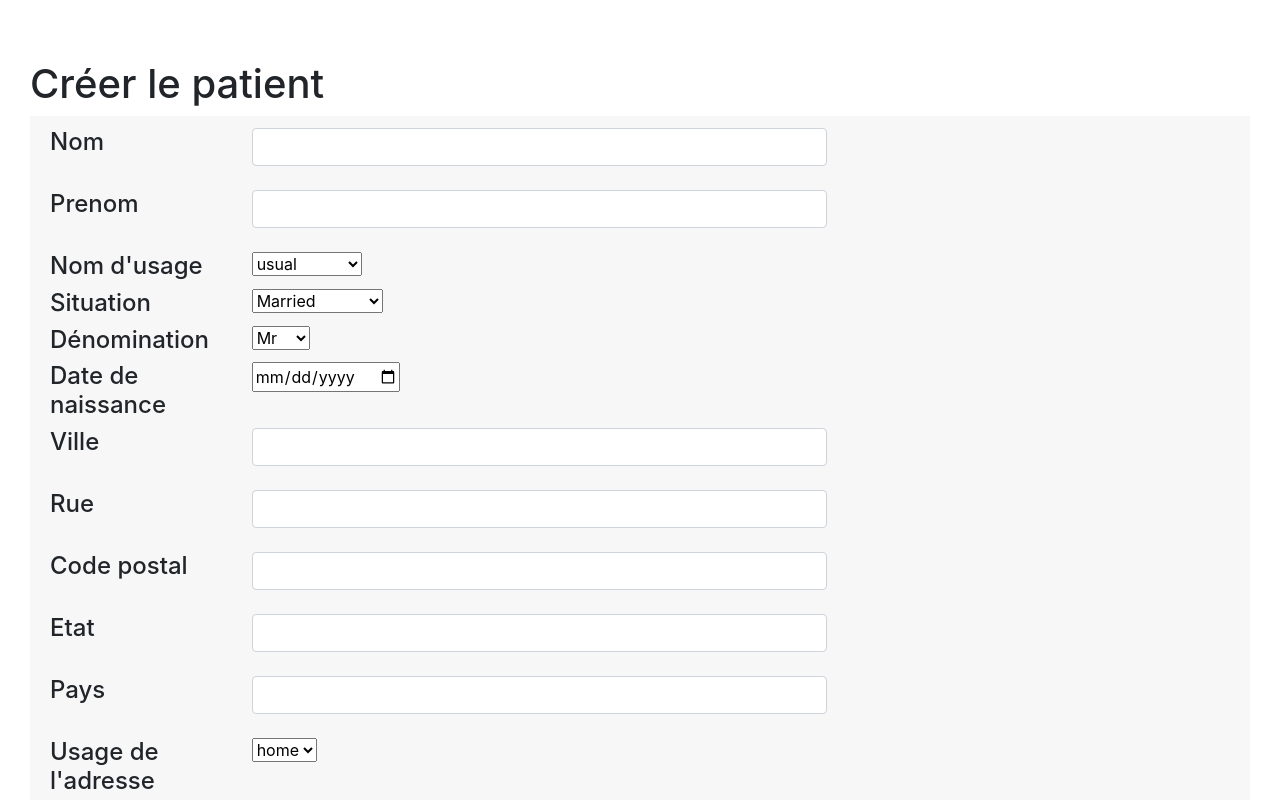
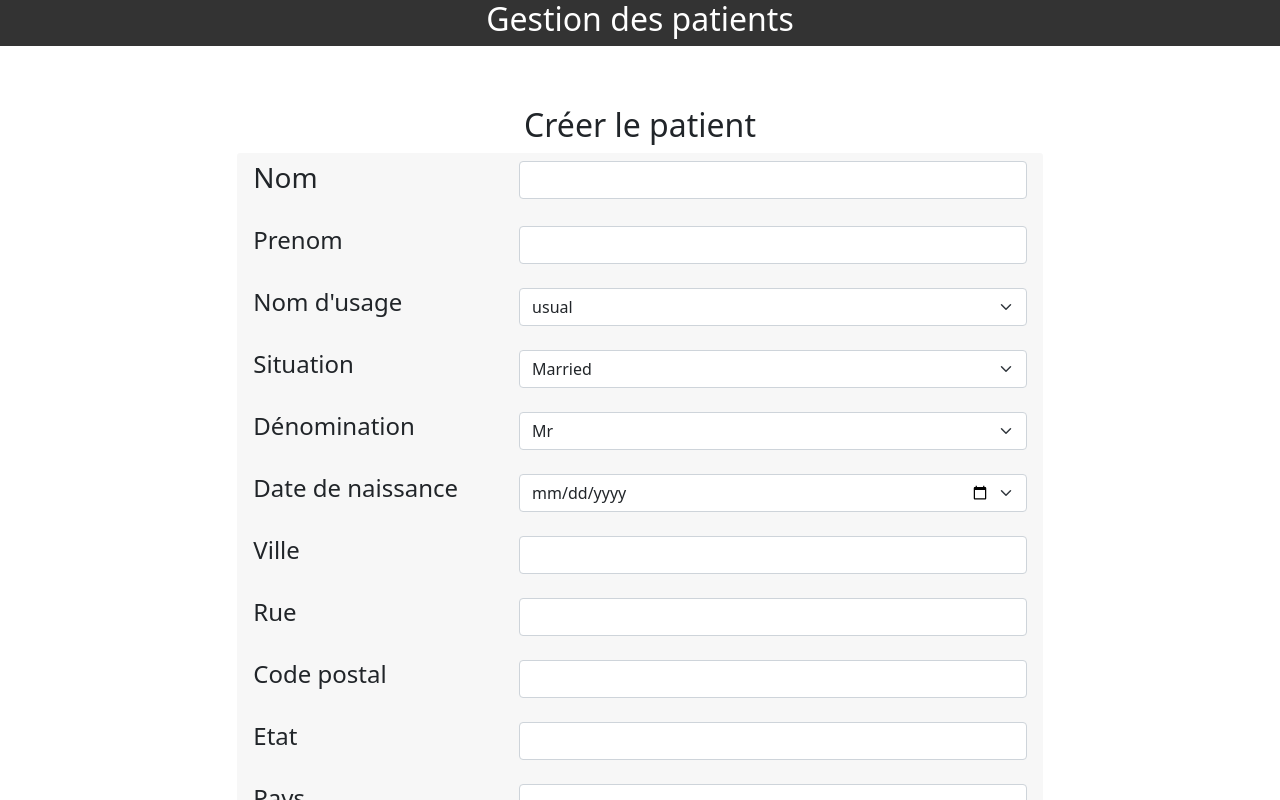
Before and after one commit to aurelien-V03/SIH-patient, a plain HTML site: page index.html in a window 1280 px wide. Both pictures are taken after a click on the button "Créer un patient". Shown: the top 800 px of the page. Drawn offline with nearby package versions, Linux system fonts and the light colour scheme; no server answers.

Commit message:
card header modif

```diff
--- a/index.html
+++ b/index.html
@@ -7,113 +7,119 @@
         <meta name="description" content="">
         <meta name="viewport" content="width=device-width, initial-scale=1">
         <link href="./style.css" rel="stylesheet">
-        <link rel="stylesheet" href="https://stackpath.bootstrapcdn.com/bootstrap/4.3.1/css/bootstrap.min.css" integrity="sha384-ggOyR0iXCbMQv3Xipma34MD+dH/1fQ784/j6cY/iJTQUOhcWr7x9JvoRxT2MZw1T" crossorigin="anonymous">
-    </head>
+        <link href="https://cdn.jsdelivr.net/npm/bootstrap@5.1.3/dist/css/bootstrap.min.css" rel="stylesheet" integrity="sha384-1BmE4kWBq78iYhFldvKuhfTAU6auU8tT94WrHftjDbrCEXSU1oBoqyl2QvZ6jIW3" crossorigin="anonymous">    </head>
     <body>
+        <div class="topnav">
+            <h2 id="mainTitle">Gestion des patients</h2>
+        </div>
 
         <!-- Formulaire de creation d'un patient  -->
         <div id="createPatientSection" style="display: none">
-            <h1 id="titlePatientForm">Creer un patient</h1>
+            <h2 id="titlePatientForm">Creer un patient</h2>
+            <div class="row">
+                <div class="col-sm-2"></div>
+                <div class="col-sm-8">
                     <div class=card-header>
                         <div class="row align-items-start custom-liner">
-                <div class="col-sm-2">
-                    <h4>Nom</h4>
+                            <div class="col-sm-4">
+                                <h3>Nom</h3>
                             </div>
-                <div class="col-sm-6">
+                            <div class="col-sm-8">
                                 <input type="text" class="form-control" id="inputFieldCreateName" re>
                             </div>
                         </div>
                         <br>
                         <div class="row align-items-start custom-line">
-                <div class="col-sm-2">
+                            <div class="col-sm-4">
                                 <h4>Prenom</h4>
                             </div>
-                <div class="col-sm-6">
+                            <div class="col-sm-8">
                                 <input type="text" class="form-control" id="inputFieldCreateFirstName">
                             </div>
                         </div>
                         <br>
 
                         <div class="row align-items-start custom-line">
-                <div class="col-sm-2">
+                            <div class="col-sm-4">
                                 <h4>Nom d'usage</h4>
                             </div>
-                <div class="col-sm-6">
-                    <select name="gender" id="nameUsageDropdown">
+                            <div class="col-sm-8">
+                                <select name="gender" id="nameUsageDropdown" class="form-select dropdown" >
+                                </select>
+                            </div>
+                        </div>
+                        <br>
+                        <div class="row align-items-start custom-line">
+                            <div class="col-sm-4">
+                                <h4>Situation</h4>
+                            </div>
+                            <div class="col-sm-8">
+                                <select name="gender" id="maritalStatusDropdown" class="form-select dropdown">
+                                </select>
+                            </div>
+                        </div>
+                        <br>
+                        <div class="row align-items-start custom-line">
+                            <div class="col-sm-4">
+                                <h4>Dénomination</h4>
+                            </div>
+                            <div class="col-sm-8">
+                                <select name="gender" id="denominationDropdown" class="form-select dropdown">
                                 </select>
                             </div>
                         </div>
 
+                        <br>
                         <div class="row align-items-start custom-line">
-                <div class="col-sm-2">
-                    <h4>Situation</h4>
+                            <div class="col-sm-4">
+                                <h4>Date de naissance</h4>
                             </div>
-                <div class="col-sm-6">
-                    <select name="gender" id="maritalStatusDropdown">
-                    </select>
+                            <div class="col-sm-8">
+                                <input type="date" id="birthDatePicker" class="form-select datePicker">
                             </div>
                         </div>
-
+                        <br>
                         <div class="row align-items-start custom-line">
-                <div class="col-sm-2">
-                    <h4>Dénomination</h4>
-                </div>
-                <div class="col-sm-6">
-                    <select name="gender" id="denominationDropdown">
-                    </select>
-                </div>
-            </div>
-
-
-            <div class="row align-items-start custom-line">
-                <div class="col-sm-2">
-                    <h4>Date de naissance</h4>
-                </div>
-                <div class="col-sm-6">
-                    <input type="date" id="birthDatePicker">
-                </div>
-            </div>
-            <div class="row align-items-start custom-line">
-                <div class="col-sm-2">
+                            <div class="col-sm-4">
                                 <h4>Ville</h4>
                             </div>
-                <div class="col-sm-6">
+                            <div class="col-sm-8">
                                 <input type="text" class="form-control" id="inputFieldCreateCity">
                             </div>
                         </div>
                         <br>
                         <div class="row align-items-start custom-line">
-                <div class="col-sm-2">
+                            <div class="col-sm-4">
                                 <h4>Rue</h4>
                             </div>
-                <div class="col-sm-6">
+                            <div class="col-sm-8">
                                 <input type="text" class="form-control" id="inputFieldCreateStreet">
                             </div>
                         </div>
                         <br>
                         <div class="row align-items-start custom-line">
-                <div class="col-sm-2">
+                            <div class="col-sm-4">
                                 <h4>Code postal</h4>
                             </div>
-                <div class="col-sm-6">
+                            <div class="col-sm-8">
                                 <input type="text" class="form-control" id="inputFieldCreateZipcode">
                             </div>
                         </div>
                         <br>
                         <div class="row align-items-start custom-line">
-                <div class="col-sm-2">
+                            <div class="col-sm-4">
                                 <h4>Etat</h4>
                             </div>
-                <div class="col-sm-6">
+                            <div class="col-sm-8">
                                 <input type="text" class="form-control" id="inputFieldCreateState">
                             </div>
                         </div>
                         <br>
                         <div class="row align-items-start custom-line">
-                <div class="col-sm-2">
+                            <div class="col-sm-4">
                                 <h4>Pays</h4>
                             </div>
-                <div class="col-sm-6">
+                            <div class="col-sm-8">
                                 <input type="text" class="form-control" id="inputFieldCreateCountry">
                             </div>
                         </div>
@@ -121,77 +127,76 @@
 
 
                         <div class="row align-items-start custom-line">
-                <div class="col-sm-2">
+                            <div class="col-sm-4">
                                 <h4>Usage de l'adresse</h4>
                             </div>
-                <div class="col-sm-6">
-                    <select name="gender" id="adressUsageDropdown">
+                            <div class="col-sm-8">
+                                <select name="gender" id="adressUsageDropdown" class="form-select dropdown">
                                 </select>
                             </div>
                         </div>
-
+                        <br>
                         <div class="row align-items-start custom-line">
-              <div class="col-sm-2">
+                          <div class="col-sm-4">
                               <h4>Type d'adresse</h4>
                           </div>
-              <div class="col-sm-6">
-                  <select name="gender" id="adressTypeDropdown">
+                          <div class="col-sm-8">
+                              <select name="gender" id="adressTypeDropdown" class="form-select dropdown">
                               </select>
                           </div>
                       </div>
-
+                      <br>
                         <div class="row align-items-start custom-line">
-                <div class="col-sm-2">
+                            <div class="col-sm-4">
                                 <h4>Genre</h4>
                             </div>
-                <div class="col-sm-6">
-                    <select name="gender" id="genderDropdown">
+                            <div class="col-sm-8">
+                                <select name="gender" id="genderDropdown" class="form-select dropdown">
                                 </select>
                             </div>
                         </div>
-
+                        <br>
                         <div class="row align-items-start custom-line">
-                <div class="col-sm-2">
+                            <div class="col-sm-4">
                                 <h4>Numéro</h4>
                             </div>
-                <div class="col-sm-6">
+                            <div class="col-sm-8">
                                 <input type="text" class="form-control" id="inputFieldCreatePhoneNumber">
                             </div>
                         </div>
                         <br>
 
                         <div class="row align-items-start custom-line">
-                <div class="col-sm-2">
+                            <div class="col-sm-4">
                                 <h4>Système</h4>
                             </div>
-                <div class="col-sm-6">
-                    <select name="gender" id="telecomSystemDropdown">
+                            <div class="col-sm-8">
+                                <select name="gender" id="telecomSystemDropdown" class="form-select dropdown">
                                 </select>
                             </div>
                         </div>
-
+                        <br>
                         <div class="row align-items-start custom-line">
-                <div class="col-sm-2">
+                            <div class="col-sm-4">
                                 <h4>Type d'usage</h4>
                             </div>
-                <div class="col-sm-6">
-                    <select name="gender" id="telecomUsageDropdown">
+                            <div class="col-sm-8">
+                                <select name="gender" id="telecomUsageDropdown" class="form-select dropdown">
                                 </select>
                             </div>
                         </div>
                      </div>
+                </div>
+                <div class="col-sm-2"></div>
+            </div>
 
-
-                <br>
-                <div class="centre">
+            <div class="row justify-content-center">
+                <div class="col-sm-12 ">
                     <button type="button" class="btn btn-success" id="backToPatientListButton">liste des patients</button>
-
-
                     <button type="button" class="btn btn-success" id="createPatientButton">Créer le patient</button>
-
                     <button type="button" class="btn btn-success" id="savePatientButton">Enregistrer le patient</button>
                 </div>
-
+            </div>
         </div>
 
 
@@ -200,18 +205,24 @@
 
         <!-- List des patients -->
         <div id="patientContent">
+
+            <div class="row justify-content-between">
+                <div class="col-sm-6">
                     <p class="h2" id="patientTitle">Liste des patients</p>
+                </div>
+                <div class="col-sm-2">
                     <button type="button" class="btn btn-success" id="goToPatientFormButton">Créer un patient</button>
-            <br><br>
+                </div>
+            </div>
+
             <div class="card-header">
-
             <br>
             <div class="row">
                 <div class="col-sm-2">
                     <ul class="list-group" id="patientList">
                     </ul>
                 </div>
-                <div class="col-sm-2">
+                <div class="col-sm-4">
                     <div class="card">
                         <div class="card-header">
                             <h6 class="text-center">Informations personnelles</h6>
@@ -235,7 +246,7 @@
                         </div>
                     </div>
                 </div>
-                <div class="col-sm-2">
+                <div class="col-sm-3">
                     <div class="card">
                         <div class="card-header">
                             <h6 class="text-center">Adresse</h6>
@@ -253,7 +264,7 @@
                         </div>
                     </div>
                 </div>
-                <div class="col-sm-2">
+                <div class="col-sm-3">
                     <div class="card">
                         <div class="card-header">
                             <h6 class="text-center">Contact</h6>
@@ -270,31 +281,17 @@
                 </div>
             </div>
         </div>
+
             <div class="row justify-content-between">
-
-                <div class="col text-center">
-                    <br> <br>
-
-                <div class="col-sm-2">
+                <div class="col-sm-6 bottomButton">
                     <button type="button" class="btn btn-primary " id="peviousButton">Precedent</button>
-                    <br> <br>
                     <button type="button" class="btn btn-primary" id="nextButton">Suivant</button>
-                     <br> <br>
-                </div></div>
-
-                <div>
-                    <br>
-                    <button type="button" class="btn btn-danger " id="deleteButton">Supprimer</button>
+                </div>
+                <div  class="col-sm-6 bottomButton">
+                    <button type="button" class="btn btn-danger" id="deleteButton">Supprimer</button>
                     <button type="button" class="btn btn-warning" id="updateButton">Modifier</button>
                 </div>
             </div>
-
-
-
-
-        </div>
-
-
         <script type="text/javascript"  src="./script.js"></script>
     </body>
 </html>
--- a/script.js
+++ b/script.js
@@ -1,4 +1,4 @@
-const URL_PATIENT = "http://test.fhir.org/r4/Patient"
+const URL_PATIENT = "http://hapi.fhir.org/baseR4/Patient"
 const EMPTY_VALUE = ""
 const UPDATE_PATIENT_TITLE = "Mettre à jour le patient"
 const CREATE_PATIENT_TITLE = "Créer le patient"
--- a/style.css
+++ b/style.css
@@ -1,6 +1,5 @@
 
 #patientContent{
-    margin-top: 100px;
     padding: 100px;
 }
 #createPatientSection{
@@ -18,3 +17,37 @@ h4{
    margin:0;padding:0;
 
 }
+
+
+#mainTitle{
+    text-align: center;
+    color: white;
+}
+
+
+.bottomButton{
+    margin-top: 20px;
+}
+#titlePatientForm{
+    text-align: center;
+}
+
+
+
+.dropdown {
+    width: 100%;
+}
+
+.datePicker{
+    width: 100%;
+}
+
+#formPatient{
+    width: 50%;
+    margin: auto;
+}
+
+.topnav {
+    background-color: #333;
+    overflow: hidden;
+  }
```
Lines whose indentation alone changed are shown as unchanged.
